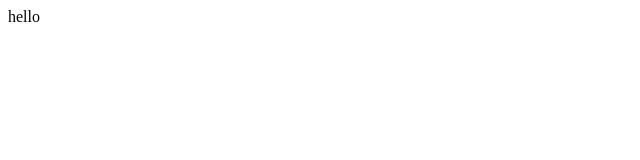
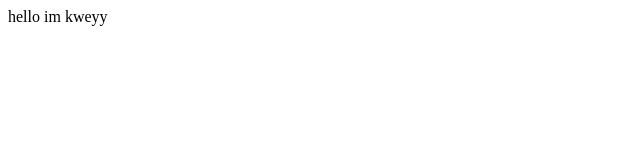
Before and after one commit to Kweyy/Kweyy.de, a website: page index.html in a window 1280 px wide. Shown: the full height of the page, 0-640 px from the left. Drawn offline with Linux system fonts and the light colour scheme.

Commit message:
index text changes

```diff
--- a/index.html
+++ b/index.html
@@ -8,6 +8,6 @@
     <title>Kweyy.de</title>
 </head>
 <body>
-    hello
+    hello im kweyy
 </body>
 </html>
```
